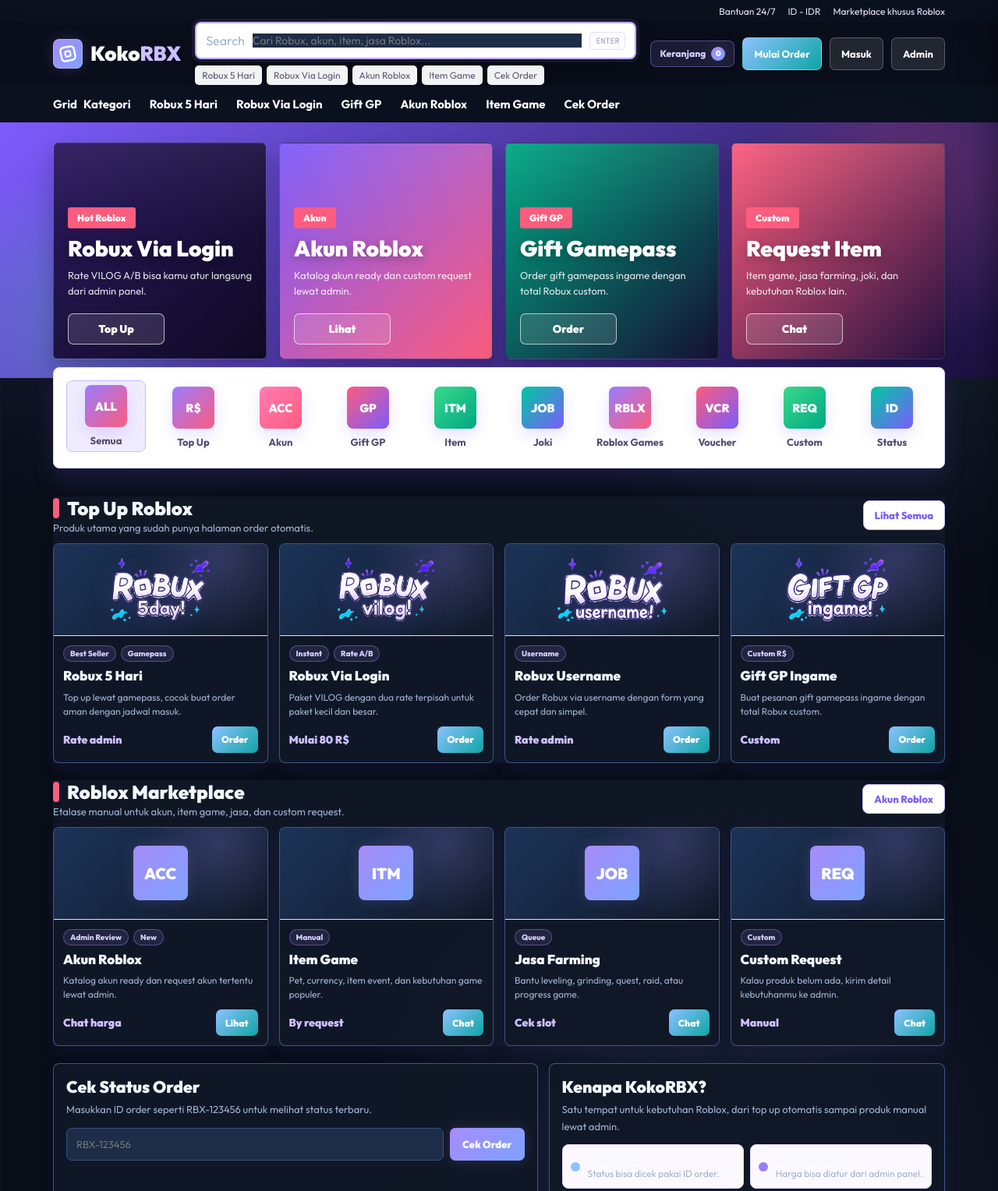
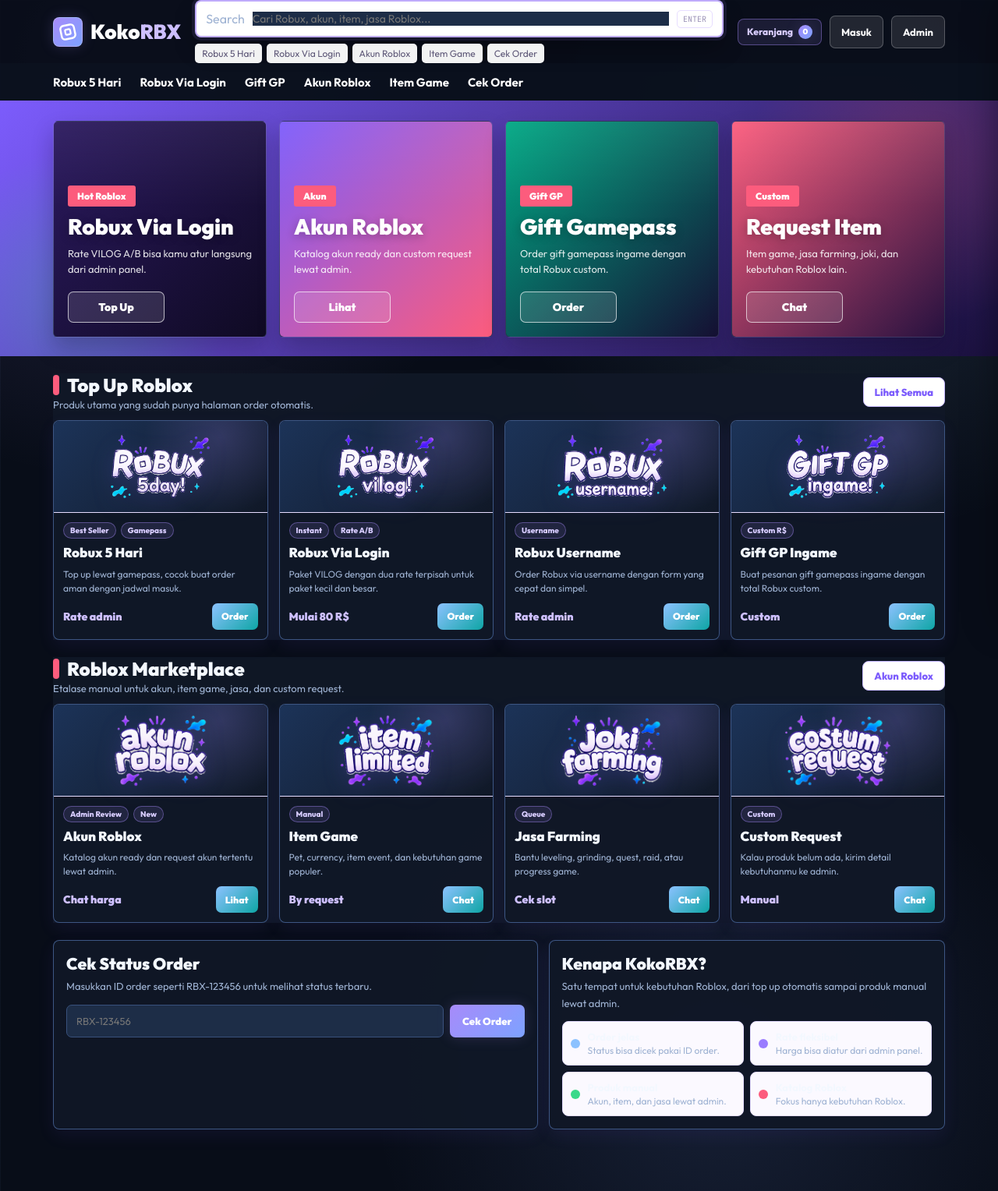
Before and after one commit to kokorobuxx-stack/kokorobx, a website: page index.html in a window 1280 px wide. Shown: the top 1528 px of the page at 78% size. Drawn offline with Linux system fonts and the light colour scheme.

Commit message:
Update homepage marketplace logos

```diff
--- a/index.html
+++ b/index.html
@@ -427,6 +427,10 @@
       object-fit: contain;
       filter: drop-shadow(0 8px 14px rgba(124,92,252,.18));
     }
+    .product-media img.marketplace-logo {
+      max-width: 100%;
+      max-height: 94px;
+    }
     .product-token {
       width: 70px;
       height: 70px;
@@ -681,14 +685,6 @@
 <link rel="stylesheet" href="assets/kokorbx-theme.css?v=soft-purple-2">
 </head>
 <body>
-  <div class="top-strip">
-    <div class="top-strip-inner">
-      <span>Bantuan 24/7</span>
-      <span>ID - IDR</span>
-      <span>Marketplace khusus Roblox</span>
-    </div>
-  </div>
-
   <header class="main-header">
     <div class="header-inner">
       <a href="index.html" class="brand" aria-label="KokoRBX">
@@ -719,7 +715,6 @@
       </div>
 
       <div class="header-actions">
-        <a class="header-btn sell" href="https://wa.me/6281996112019?text=Halo%20KokoRBX%2C%20aku%20mau%20mulai%20order%20Roblox." target="_blank" rel="noopener">Mulai Order</a>
         <div id="user-bar">
           <span id="user-bar-name"></span>
           <button class="logout-btn" onclick="logoutStore()">Keluar</button>
@@ -732,7 +727,6 @@
 
   <nav class="nav-bar">
     <div class="nav-inner">
-      <a href="#kategori"><span>Grid</span> Kategori</a>
       <a href="robux5hari.html">Robux 5 Hari</a>
       <a href="robuxvilog.html">Robux Via Login</a>
       <a href="giftgp.html">Gift GP</a>
@@ -772,21 +766,6 @@
   </section>
 
   <main class="main">
-    <section class="category-strip" id="kategori">
-      <div class="category-grid">
-        <button class="category-item active" data-filter="all"><span class="cat-icon">ALL</span><span>Semua</span></button>
-        <button class="category-item" data-filter="robux"><span class="cat-icon">R$</span><span>Top Up</span></button>
-        <button class="category-item" data-filter="akun"><span class="cat-icon pink">ACC</span><span>Akun</span></button>
-        <button class="category-item" data-filter="gift"><span class="cat-icon orange">GP</span><span>Gift GP</span></button>
-        <button class="category-item" data-filter="item"><span class="cat-icon green">ITM</span><span>Item</span></button>
-        <button class="category-item" data-filter="jasa"><span class="cat-icon cyan">JOB</span><span>Joki</span></button>
-        <button class="category-item" data-filter="game"><span class="cat-icon">RBLX</span><span>Roblox Games</span></button>
-        <button class="category-item" data-filter="voucher"><span class="cat-icon orange">VCR</span><span>Voucher</span></button>
-        <button class="category-item" data-filter="custom"><span class="cat-icon green">REQ</span><span>Custom</span></button>
-        <button class="category-item" data-filter="status"><span class="cat-icon cyan">ID</span><span>Status</span></button>
-      </div>
-    </section>
-
     <section class="section" id="produk">
       <div class="section-head">
         <div>
@@ -848,7 +827,7 @@
       </div>
       <div class="product-grid">
         <a class="product-card" href="akunroblox.html" data-category="akun" data-name="akun roblox ready akun murah akun sultan">
-          <div class="product-media"><span class="product-token">ACC</span></div>
+          <div class="product-media"><img class="marketplace-logo" src="assets/marketplace/logo-market-akun.png" alt="Akun Roblox"></div>
           <div class="product-body">
             <div class="badges"><span class="badge manual">Admin Review</span><span class="badge hot">New</span></div>
             <div class="product-title">Akun Roblox</div>
@@ -858,7 +837,7 @@
         </a>
 
         <a class="product-card" href="https://wa.me/6281996112019?text=Halo%20KokoRBX%2C%20aku%20mau%20order%20item%20game%20Roblox." target="_blank" rel="noopener" data-category="item game" data-name="item game roblox pet currency grow a garden blox fruits fisch">
-          <div class="product-media"><span class="product-token green">ITM</span></div>
+          <div class="product-media"><img class="marketplace-logo" src="assets/marketplace/logo-market-item.png" alt="Item Limited"></div>
           <div class="product-body">
             <div class="badges"><span class="badge manual">Manual</span></div>
             <div class="product-title">Item Game</div>
@@ -868,7 +847,7 @@
         </a>
 
         <a class="product-card" href="https://wa.me/6281996112019?text=Halo%20KokoRBX%2C%20aku%20mau%20jasa%20farming%20atau%20joki%20Roblox." target="_blank" rel="noopener" data-category="jasa game" data-name="jasa farming joki leveling quest roblox">
-          <div class="product-media"><span class="product-token orange">JOB</span></div>
+          <div class="product-media"><img class="marketplace-logo" src="assets/marketplace/logo-market-joki.png" alt="Joki Farming"></div>
           <div class="product-body">
             <div class="badges"><span class="badge manual">Queue</span></div>
             <div class="product-title">Jasa Farming</div>
@@ -878,7 +857,7 @@
         </a>
 
         <a class="product-card" href="https://wa.me/6281996112019?text=Halo%20KokoRBX%2C%20aku%20punya%20custom%20request%20Roblox." target="_blank" rel="noopener" data-category="custom voucher" data-name="custom request roblox voucher private server gamepass">
-          <div class="product-media"><span class="product-token pink">REQ</span></div>
+          <div class="product-media"><img class="marketplace-logo" src="assets/marketplace/logo-market-custom.png" alt="Custom Request"></div>
           <div class="product-body">
             <div class="badges"><span class="badge manual">Custom</span></div>
             <div class="product-title">Custom Request</div>
```
Also changed, not shown: assets/marketplace/logo-market-akun.png (added), assets/marketplace/logo-market-custom.png (added), assets/marketplace/logo-market-item.png (added), assets/marketplace/logo-market-joki.png (added).
